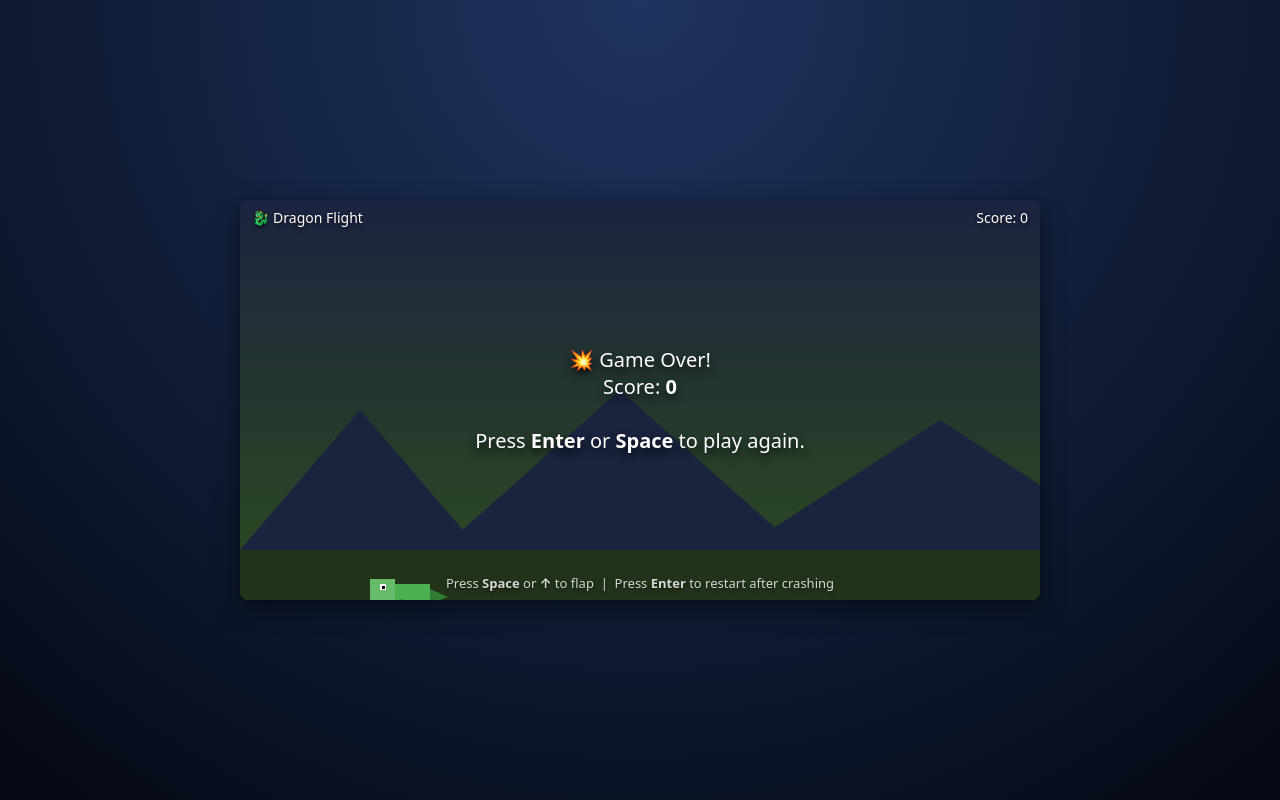
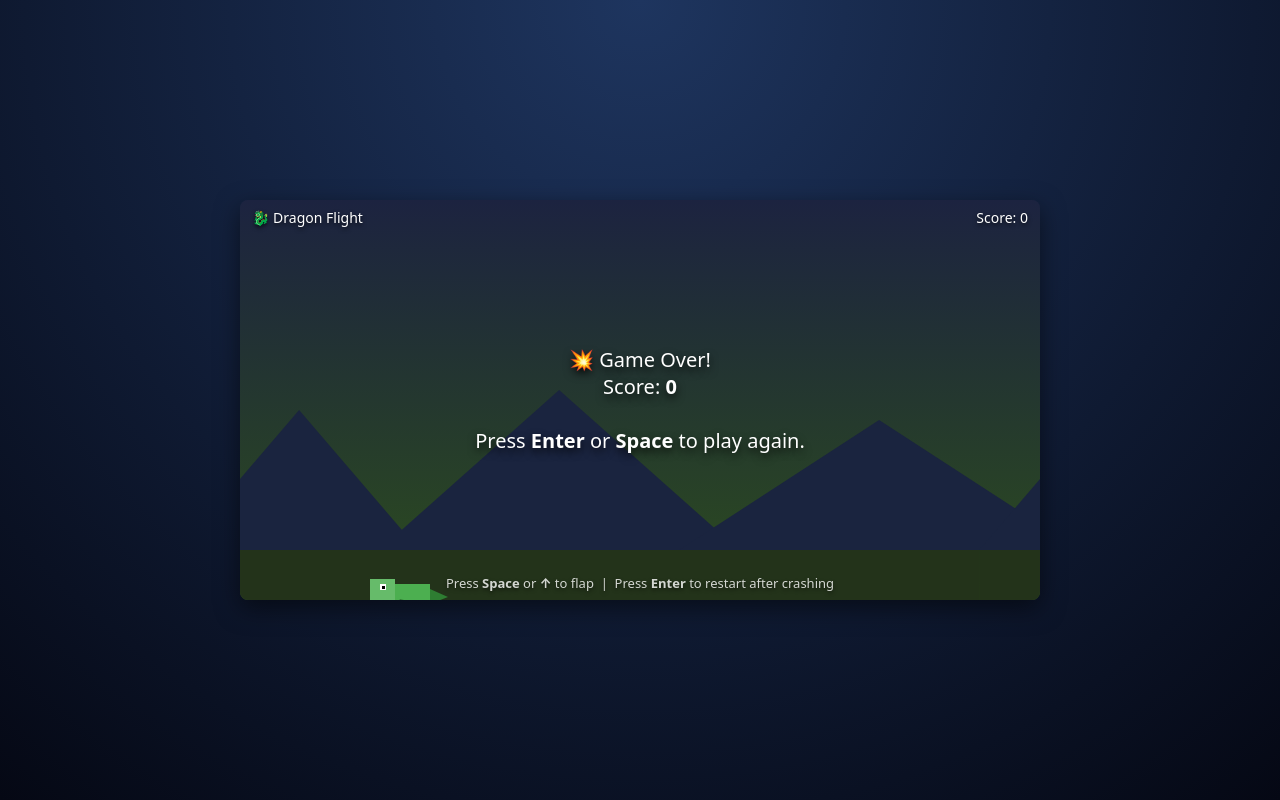
Before and after one commit to devinreams/dragon-game, a plain HTML site: page dragon-game.html in a window 1280 px wide. Drawn offline with Linux system fonts and the light colour scheme.

Commit message:
left to right scroll with obstacles

```diff
--- a/dragon-game.html
+++ b/dragon-game.html
@@ -103,6 +103,7 @@
     let frameCount;
     let score;
     let isGameOver;
+    let backgroundOffset;
 
     // Dragon constants
     const DRAGON_WIDTH = 50;
@@ -111,8 +112,8 @@
     // Obstacle constants
     const OBSTACLE_WIDTH = 70;
     const GAP_HEIGHT = 140;
-    const OBSTACLE_SPACING_MIN = 130; // frames between spawns (min)
-    const OBSTACLE_SPACING_MAX = 190; // frames between spawns (max)
+    const OBSTACLE_SPACING_MIN = 90; // frames between spawns (min)
+    const OBSTACLE_SPACING_MAX = 140; // frames between spawns (max)
 
     let nextObstacleIn = 0;
 
@@ -137,6 +138,7 @@
       obstacles = [];
       isGameOver = false;
       nextObstacleIn = Math.floor(randomRange(OBSTACLE_SPACING_MIN, OBSTACLE_SPACING_MAX));
+      backgroundOffset = 0;
       scoreEl.textContent = "0";
 
       messageEl.textContent = "";
@@ -227,10 +229,20 @@
     function drawBackground() {
       // Ground
       const groundHeight = 50;
+      const offset = backgroundOffset % WIDTH;
+
+      // Shift the scenery to create a scrolling effect
+      ctx.save();
+      ctx.translate(-offset, 0);
+
+      // Draw two tiles so we always cover the canvas while scrolling
+      for (let i = -WIDTH; i <= WIDTH; i += WIDTH) {
+        ctx.save();
+        ctx.translate(i, 0);
+
         ctx.fillStyle = "#23331a";
         ctx.fillRect(0, HEIGHT - groundHeight, WIDTH, groundHeight);
 
-      // Simple "mountains"
         ctx.fillStyle = "#1a243f";
         ctx.beginPath();
         ctx.moveTo(0, HEIGHT - groundHeight);
@@ -252,6 +264,11 @@
         ctx.lineTo(900, HEIGHT - groundHeight);
         ctx.closePath();
         ctx.fill();
+
+        ctx.restore();
+      }
+
+      ctx.restore();
     }
 
     function drawDragon() {
@@ -323,6 +340,9 @@
       updateObstacles();
       checkCollisions();
 
+      // Scroll background slower than obstacles for parallax feel
+      backgroundOffset = (backgroundOffset + gameSpeed * 0.6) % WIDTH;
+
       // Slight difficulty scaling
       if (frameCount % 600 === 0) {
         gameSpeed += 0.3;
```
Lines whose indentation alone changed are shown as unchanged.
